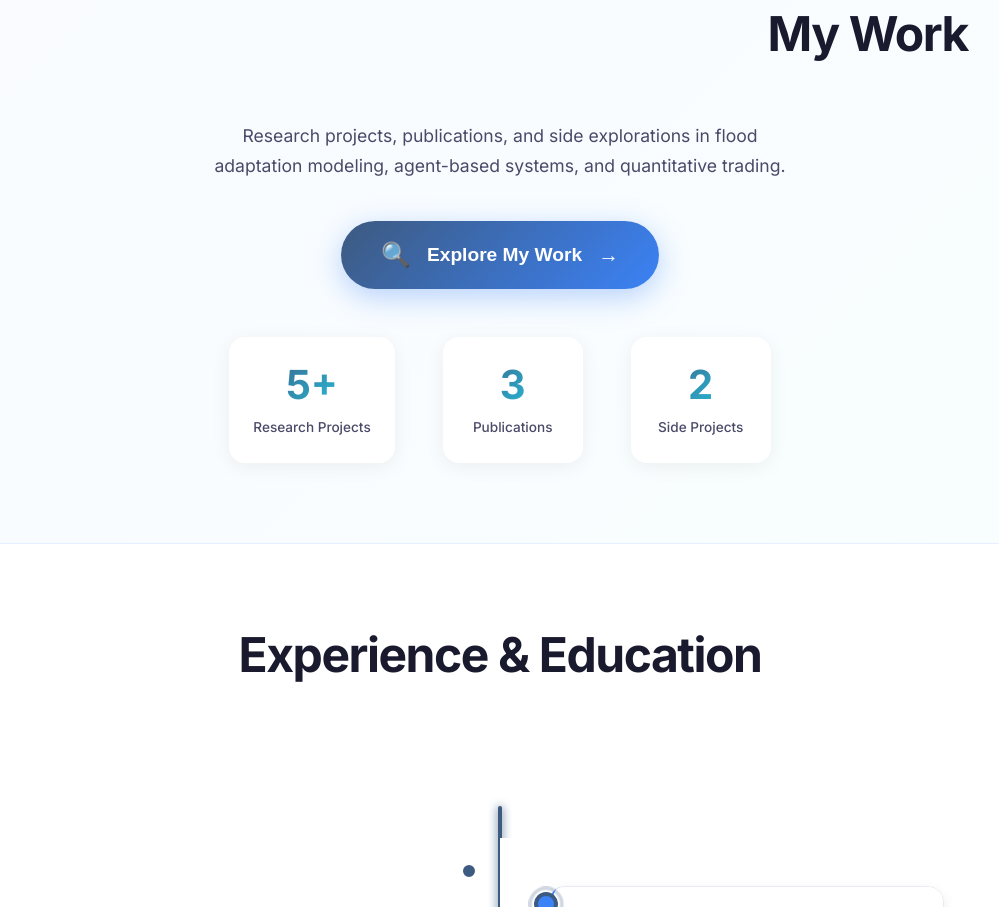
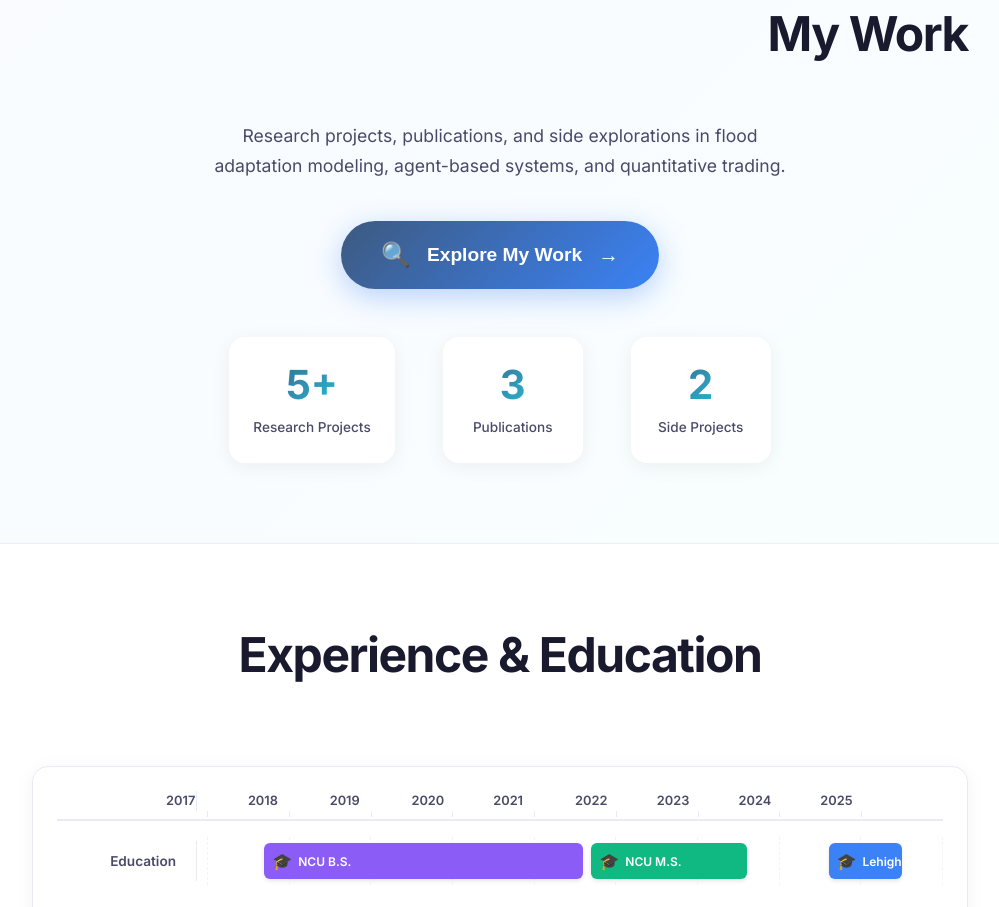
Before and after one commit to WenyuChiou/personal_website_wenyu, a plain HTML site: page index.html in a window 1280 px wide. Shown: the part 1893-2800 px from the top of the page, without its empty margins (280-1279 px from the left). Drawn offline with Linux system fonts and the light colour scheme.

Commit message:
Feat: Implement Gantt Chart timeline for Experience section

```diff
--- a/assets/css/style.css
+++ b/assets/css/style.css
@@ -2606,86 +2606,202 @@
       margin-top: 0.5rem;
     }
 
-    /* ========== Nested Main Timeline Styles ========== */
-
-    /* Education Card with colored border */
-    .education-card {
+
+    /* ========== Gantt Chart Timeline Styles ========== */
+
+    .gantt-container {
+      text-align: left;
+      margin-top: 1.5rem;
       background: var(--color-bg-card);
-      border-radius: 12px;
       padding: 1.5rem;
-      box-shadow: 0 4px 15px rgba(0, 0, 0, 0.06);
-    }
-
-    .timeline-header {
+      border-radius: 16px;
+      box-shadow: 0 4px 20px rgba(0, 0, 0, 0.05);
+      border: 1px solid var(--color-border);
+    }
+
+    .gantt-scroll-wrapper {
+      overflow-x: auto;
+      padding-bottom: 0.5rem;
+    }
+
+    .gantt-chart {
+      min-width: 700px;
+      position: relative;
+    }
+
+    /* Header: Years */
+    .gantt-header {
+      display: flex;
+      margin-bottom: 1rem;
+      padding-bottom: 0.5rem;
+      border-bottom: 2px solid var(--color-border);
+    }
+
+    .gantt-row-label-placeholder {
+      width: 140px;
+      /* Width for row labels */
+      flex-shrink: 0;
+      border-right: 1px solid var(--color-border);
+    }
+
+    .gantt-timeline-ticks {
+      flex: 1;
+      display: flex;
+      justify-content: space-between;
+      padding-left: 10px;
+      /* Offset tick center */
+      position: relative;
+    }
+
+    .gantt-tick {
+      flex: 1;
+      text-align: left;
+      /* Start aligned for year bars */
+      font-size: 0.8rem;
+      color: var(--color-secondary);
+      font-weight: 600;
+      position: relative;
+    }
+
+    .gantt-tick span {
+      display: block;
+      transform: translateX(-50%);
+    }
+
+    .gantt-tick::after {
+      content: '';
+      position: absolute;
+      top: 100%;
+      left: 0;
+      height: 6px;
+      width: 1px;
+      background: var(--color-border);
+    }
+
+    /* Body: Rows */
+    .gantt-body {
+      display: flex;
+      flex-direction: column;
+      gap: 1.5rem;
+    }
+
+    .gantt-row {
       display: flex;
       align-items: center;
-      gap: 0.75rem;
-      margin-bottom: 1rem;
-    }
-
-    .timeline-icon-badge {
-      font-size: 1.5rem;
-    }
-
-    /* Nested Work Container */
-    .nested-work-container {
+      /* Center labels vertically */
+      position: relative;
+    }
+
+    .gantt-row-label {
+      width: 140px;
+      flex-shrink: 0;
+      font-size: 0.85rem;
+      font-weight: 600;
+      color: var(--color-secondary);
+      text-align: right;
+      padding-right: 1.25rem;
+      border-right: 1px solid var(--color-border);
+      min-height: 40px;
+      display: flex;
+      align-items: center;
+      justify-content: flex-end;
+    }
+
+    .gantt-row-track {
+      flex: 1;
+      position: relative;
+      height: 48px;
+      /* Height for bars */
+      margin-left: 10px;
+      /* Align with ticks */
+    }
+
+    /* Grid Lines */
+    .gantt-grid-lines {
+      position: absolute;
+      top: 0;
+      left: 0;
+      width: 100%;
+      height: 100%;
+      display: flex;
+      pointer-events: none;
+      z-index: 0;
+      justify-content: space-between;
+      /* Match ticks alignment */
+    }
+
+    .gantt-grid-line {
+      flex: 1;
+      border-left: 1px dashed rgba(200, 200, 200, 0.2);
+      height: 100%;
+    }
+
+    .gantt-grid-line:last-child {
+      border-right: 1px dashed rgba(200, 200, 200, 0.2);
+    }
+
+    /* Bars */
+    .gantt-bar-item {
+      position: absolute;
+      top: 50%;
+      transform: translateY(-50%);
+      height: 36px;
+      border-radius: 6px;
+      color: white;
+      font-size: 0.75rem;
+      display: flex;
+      align-items: center;
+      padding: 0 0.5rem;
+      box-shadow: 0 2px 4px rgba(0, 0, 0, 0.1);
+      transition: transform 0.2s, box-shadow 0.2s;
+      cursor: pointer;
+      white-space: nowrap;
+      overflow: hidden;
+      z-index: 1;
+    }
+
+    .gantt-bar-item:hover {
+      transform: translateY(-53%) scale(1.02);
+      box-shadow: 0 4px 8px rgba(0, 0, 0, 0.15);
+      z-index: 2;
+    }
+
+    .gantt-bar-content {
+      display: flex;
+      align-items: center;
+      gap: 6px;
+    }
+
+    .gantt-bar-icon {
+      font-size: 1rem;
+    }
+
+    .gantt-bar-text {
+      font-weight: 600;
+      overflow: hidden;
+      text-overflow: ellipsis;
+    }
+
+    /* Legend */
+    .gantt-legend {
+      display: flex;
+      justify-content: center;
+      gap: 1.5rem;
       margin-top: 1.5rem;
       padding-top: 1rem;
-      border-top: 1px dashed var(--color-border);
-    }
-
-    .nested-work-label {
-      font-size: 0.75rem;
-      text-transform: uppercase;
-      letter-spacing: 0.05em;
-      color: var(--color-secondary);
-      margin-bottom: 0.75rem;
-      font-weight: 600;
-    }
-
-    .nested-work-card {
-      display: flex;
-      align-items: flex-start;
-      gap: 0.75rem;
-      padding: 0.75rem 1rem;
-      background: rgba(59, 130, 246, 0.05);
-      border-radius: 8px;
-      margin-bottom: 0.5rem;
-      border-left: 3px solid var(--color-accent);
-      transition: all 0.2s ease;
-    }
-
-    .nested-work-card:hover {
-      background: rgba(59, 130, 246, 0.1);
-      transform: translateX(4px);
-    }
-
-    .nested-work-icon {
-      font-size: 1.25rem;
-      flex-shrink: 0;
-      margin-top: 0.1rem;
-    }
-
-    .nested-work-info {
-      flex: 1;
-      min-width: 0;
-    }
-
-    .nested-work-title {
-      font-size: 0.95rem;
-      font-weight: 600;
-      color: var(--color-primary);
-      margin-bottom: 0.25rem;
-    }
-
-    .nested-work-date {
+      border-top: 1px solid var(--color-border);
+    }
+
+    .legend-item {
+      display: flex;
+      align-items: center;
+      gap: 0.5rem;
       font-size: 0.8rem;
-      color: var(--color-accent);
-      font-weight: 500;
-      margin-bottom: 0.1rem;
-    }
-
-    .nested-work-institution {
-      font-size: 0.8rem;
-      color: var(--color-secondary);
-    }
+      color: var(--color-secondary);
+    }
+
+    .legend-item .dot {
+      width: 10px;
+      height: 10px;
+      border-radius: 50%;
+    }
--- a/assets/js/main.js
+++ b/assets/js/main.js
@@ -165,106 +165,110 @@ function renderSkills(lang) {
  * Render Experience & Education
  */
 /**
- * Render Experience & Education as a Nested Timeline
- * Education items are primary, with nested work/internships shown underneath
+ * Render Experience & Education as a Gantt Chart Timeline
+ * Horizontal bars showing time spans with overlapping activities
  */
 function renderExperience(lang) {
   const container = document.getElementById('experience-sections');
   if (!container) return;
 
-  const data = window.contentData.experience;
+  // Define timeline data with start/end years and category manually for precise control
+  const timelineData = [
+    // Education (Top Row)
+    { id: 'lehigh_phd', label: { en: 'Lehigh PhD', zh: '理海大學 博士' }, start: 2024.6, end: 2025.5, row: 0, type: 'edu', color: '#3b82f6', subtitle: { en: 'Civil & Env. Eng.', zh: '土木環工' } },
+    { id: 'ncu_ms', label: { en: 'NCU M.S.', zh: '中央大學 碩士' }, start: 2021.7, end: 2023.6, row: 0, type: 'edu', color: '#10b981', subtitle: { en: 'Hydrology', zh: '水文科學' } },
+    { id: 'ncu_undergrad', label: { en: 'NCU B.S.', zh: '中央大學 學士' }, start: 2017.7, end: 2021.6, row: 0, type: 'edu', color: '#8b5cf6', subtitle: { en: 'Earth Sciences', zh: '地球科學' } },
 
-  // Get all items
-  const profItems = data.categories.find(c => c.id === 'professional')?.items || [];
-  const eduItems = data.categories.find(c => c.id === 'education')?.items || [];
-
-  // Define the nested structure: Education with related work experiences
-  const nestedStructure = [
-    {
-      education: eduItems.find(e => e.id === 'lehigh_phd'),
-      relatedWork: [profItems.find(p => p.id === 'ncu_ra')].filter(Boolean),
-      icon: '🎓',
-      color: '#3b82f6'
-    },
-    {
-      education: eduItems.find(e => e.id === 'ncu_ms'),
-      relatedWork: [
-        profItems.find(p => p.id === 'ncu_gra'),
-        profItems.find(p => p.id === 'ncdr_intern')
-      ].filter(Boolean),
-      icon: '🎓',
-      color: '#10b981'
-    },
-    {
-      education: eduItems.find(e => e.id === 'ncu_undergrad'),
-      relatedWork: [profItems.find(p => p.id === 'ies_intern')].filter(Boolean),
-      icon: '🎓',
-      color: '#8b5cf6'
-    }
+    // Work / Internships (Bottom Rows)
+    { id: 'ncu_ra', label: { en: 'NCU RA', zh: '專任研究助理' }, start: 2024.0, end: 2024.5, row: 1, type: 'work', color: '#6366f1' },
+    { id: 'ncdr_intern', label: { en: 'NCDR Intern', zh: '災防中心實習' }, start: 2022.5, end: 2022.7, row: 1, type: 'intern', color: '#ef4444' }, /* Summer 2022 overlap */
+    { id: 'ncu_gra', label: { en: 'NCU GRA', zh: '兼任研究助理' }, start: 2021.7, end: 2023.6, row: 2, type: 'work', color: '#06b6d4' }, /* Concurrent with MS */
+    { id: 'ies_intern', label: { en: 'IES Intern', zh: '中研院實習' }, start: 2020.5, end: 2020.7, row: 1, type: 'intern', color: '#f59e0b' } /* Summer 2020 overlap */
   ];
 
-  // Render nested timeline
+  const startYear = 2017;
+  const endYear = 2025; // Viewing window
+  const totalYears = endYear - startYear + 1; // +1 to include endYear fully if needed, or just range
+
+  // Generate ticks
+  const years = [];
+  for (let y = startYear; y <= endYear; y++) {
+    years.push(y);
+  }
+
+  const rowLabels = [
+    { en: 'Education', zh: '學歷' },
+    { en: 'Experience', zh: '經歷' },
+    { en: '', zh: '' } // Extra row for GRA concurrent
+  ];
+
   const html = `
-    <div class="timeline nested-main-timeline" id="liquid-timeline">
-      <div class="timeline-progress" id="timeline-progress"></div>
-      ${nestedStructure.map((group, index) => {
-    if (!group.education) return '';
-    const edu = group.education;
+    <div class="gantt-container" id="gantt-chart">
+      <div class="gantt-scroll-wrapper">
+        <div class="gantt-chart">
+          <!-- Header (Years) -->
+          <div class="gantt-header">
+            <div class="gantt-row-label-placeholder"></div>
+            <div class="gantt-timeline-ticks">
+              ${years.map(y => `<div class="gantt-tick"><span>${y}</span></div>`).join('')}
+            </div>
+          </div>
+
+          <!-- Body -->
+          <div class="gantt-body">
+            ${[0, 1, 2].map(rowIndex => `
+              <div class="gantt-row">
+                <div class="gantt-row-label">${rowLabels[rowIndex][lang]}</div>
+                <div class="gantt-row-track">
+                  <!-- Vertical Grid Lines -->
+                  <div class="gantt-grid-lines">
+                     ${years.map(() => `<div class="gantt-grid-line"></div>`).join('')}
+                  </div>
+
+                  <!-- Bars -->
+                  ${timelineData.filter(item => item.row === rowIndex).map(item => {
+    const duration = item.end - item.start;
+    const left = ((item.start - startYear) / (endYear - startYear + 1)) * 100;
+    const width = (duration / (endYear - startYear + 1)) * 100;
+
+    // Min width handling for short internships so text fits or icon shows
+    const safeWidth = Math.max(width, 4);
 
     return `
-        <div class="timeline-item timeline-education-group reveal-on-scroll">
-          <div class="timeline-dot" style="background: ${group.color};"></div>
-          <div class="timeline-content">
-            <!-- Education Main Card -->
-            <div class="timeline-card education-card" style="border-left: 4px solid ${group.color};">
-              <div class="timeline-header">
-                <span class="timeline-icon-badge">${group.icon}</span>
-                <span class="timeline-date">${edu.date[lang]}</span>
-              </div>
-              ${edu.image ? `
-              <div class="timeline-img">
-                 <img src="${edu.image}" alt="${edu.title[lang]}">
-              </div>
-              ` : ''}
-              <div class="timeline-info">
-                <h3 class="timeline-title">${edu.title[lang]}</h3>
-                <div class="timeline-institution">${edu.institution[lang]}</div>
-                <div class="timeline-desc">
-                   ${edu.summary ? `<p style="margin-bottom:0.5rem; font-style:italic;">${edu.summary[lang]}</p>` : ''}
-                   <ul>
-                      ${edu.bullets[lang].slice(0, 3).map(b => `<li>${b}</li>`).join('')}
-                   </ul>
+                      <div class="gantt-bar-item tooltip-trigger"
+                           style="left: ${left}%; width: ${safeWidth}%; background-color: ${item.color};"
+                           data-id="${item.id}">
+                        <div class="gantt-bar-content">
+                          <span class="gantt-bar-icon">${item.type === 'edu' ? '🎓' : item.type === 'intern' ? '🏢' : '💼'}</span>
+                          <span class="gantt-bar-text">${item.label[lang]}</span>
+                        </div>
+                        <!-- Simple hover tooltip now, sophisticated content later -->
+                      </div>
+                    `;
+  }).join('')}
                 </div>
               </div>
-            </div>
-
-            <!-- Nested Work/Internships during this education -->
-            ${group.relatedWork.length > 0 ? `
-            <div class="nested-work-container">
-              <div class="nested-work-label">During this period:</div>
-              ${group.relatedWork.map(work => `
-              <div class="nested-work-card">
-                <span class="nested-work-icon">${work.id?.includes('intern') ? '🏢' : '💼'}</span>
-                <div class="nested-work-info">
-                  <div class="nested-work-title">${work.title[lang]}</div>
-                  <div class="nested-work-date">${work.date[lang]}</div>
-                  <div class="nested-work-institution">${work.institution[lang]}</div>
-                </div>
-              </div>
-              `).join('')}
-            </div>
-            ` : ''}
+            `).join('')}
           </div>
         </div>
-      `;
-  }).join('')}
+      </div>
+
+      <!-- Legend -->
+      <div class="gantt-legend">
+        <div class="legend-item"><span class="dot" style="background:#3b82f6"></span> Education</div>
+        <div class="legend-item"><span class="dot" style="background:#06b6d4"></span> Work</div>
+        <div class="legend-item"><span class="dot" style="background:#f59e0b"></span> Internship</div>
+      </div>
+
+      <!-- Detail Panel Placeholder if needed, or reuse sidebar?
+           For now, let's keep interactions simple: Hover to see full title/dates.
+      -->
     </div>
   `;
 
   container.innerHTML = html;
 
-  // Initialize Liquid Scroll Effect
-  initLiquidScroll();
+  // Optional: Add listeners if we want clicking a bar to open something
 }
 
 function initLiquidScroll() {
```
